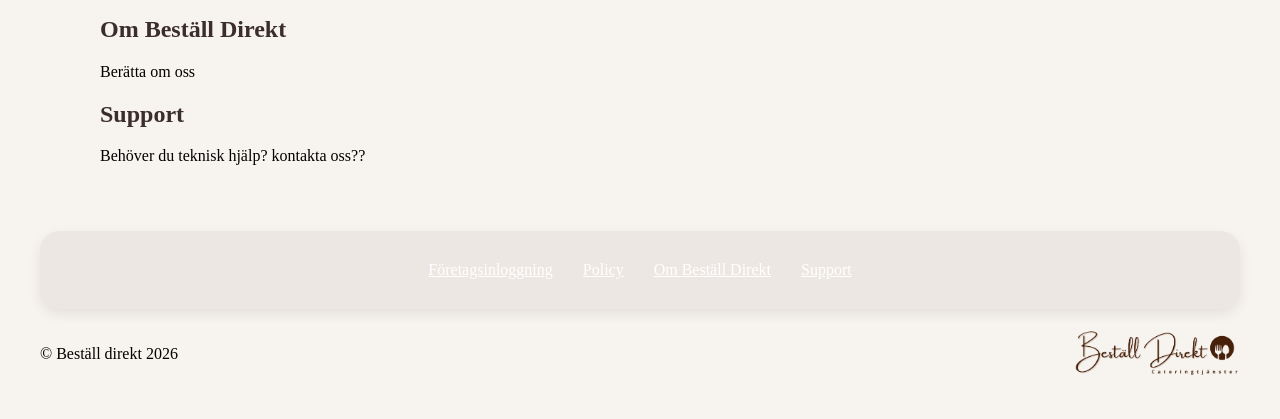
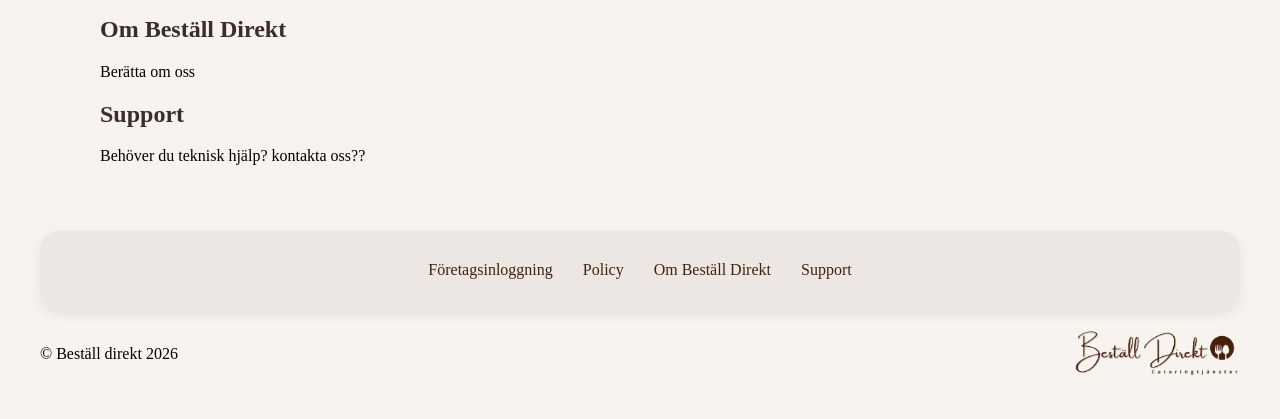
Before and after one commit to ayasdsd1-lgtm/bestall_direkt, a Flask app: page /info in a window 1280 px wide. Shown: the part 593-1012 px from the top of the page. Run offline with Flask 3, Linux system fonts and the light colour scheme; some libraries are stand-ins or nearby versions; some web fonts are replaced.

Commit message:
info.html
ändrat färg på a

```diff
--- a/static/style.css
+++ b/static/style.css
@@ -201,7 +201,9 @@ footer{
 }
 
 .footer_box a {
-    color: white;
+    color: #462009;
+    text-decoration: none;
+    font-weight: 500;
 }
 
 #footer_bottom{
```
